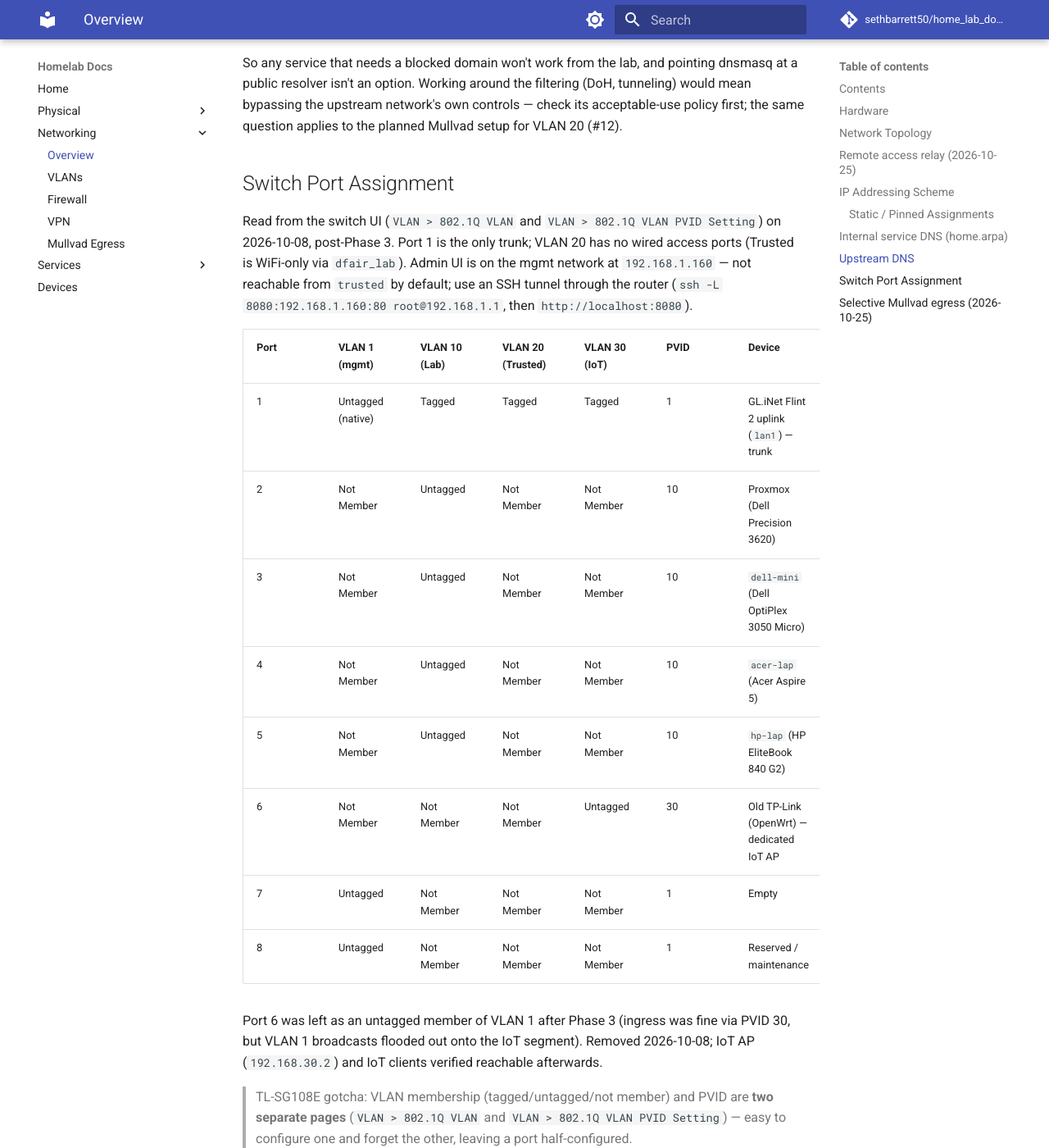
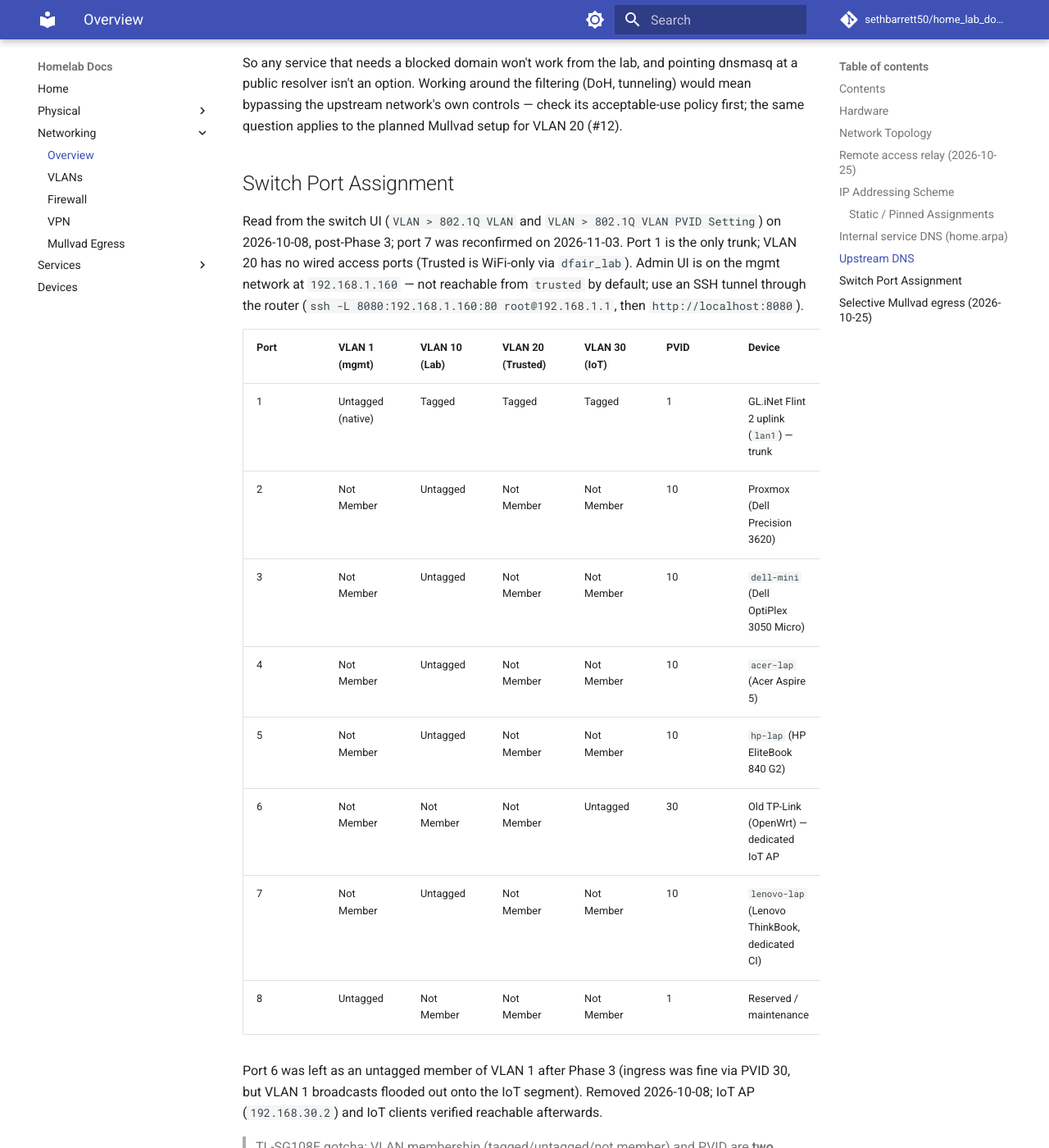
Before and after one commit to sethbarrett50/home_lab_docs, an MkDocs documentation site: the page built from docs/networking/README.md, in a window 1280 px wide and 1400 px high, scrolled down 3357 px. Shown: the whole window at 82% size. Built offline with MkDocs 1.6.1 and Material for MkDocs 9.7.7, drawn with Linux system fonts in a browser that asks for light colours; comment, search, counter and statistics services are not loaded.

Commit message:
docs: record lenovo CI deployment in docs/networking/README.md

```diff
--- a/docs/networking/README.md
+++ b/docs/networking/README.md
@@ -139,7 +139,7 @@
 ## Switch Port Assignment
 
 Read from the switch UI (`VLAN > 802.1Q VLAN` and `VLAN > 802.1Q VLAN PVID
-Setting`) on 2026-10-08, post-Phase 3. Port 1 is the only trunk; VLAN 20 has
+Setting`) on 2026-10-08, post-Phase 3; port 7 was reconfirmed on 2026-11-03. Port 1 is the only trunk; VLAN 20 has
 no wired access ports (Trusted is WiFi-only via `dfair_lab`). Admin UI is on
 the mgmt network at `192.168.1.160` — not reachable from `trusted` by default;
 use an SSH tunnel through the router (`ssh -L 8080:192.168.1.160:80
@@ -153,7 +153,7 @@
 | 4 | Not Member | Untagged | Not Member | Not Member | 10 | `acer-lap` (Acer Aspire 5) |
 | 5 | Not Member | Untagged | Not Member | Not Member | 10 | `hp-lap` (HP EliteBook 840 G2) |
 | 6 | Not Member | Not Member | Not Member | Untagged | 30 | Old TP-Link (OpenWrt) — dedicated IoT AP |
-| 7 | Untagged | Not Member | Not Member | Not Member | 1 | Empty |
+| 7 | Not Member | Untagged | Not Member | Not Member | 10 | `lenovo-lap` (Lenovo ThinkBook, dedicated CI) |
 | 8 | Untagged | Not Member | Not Member | Not Member | 1 | Reserved / maintenance |
 
 Port 6 was left as an untagged member of VLAN 1 after Phase 3 (ingress was
```
